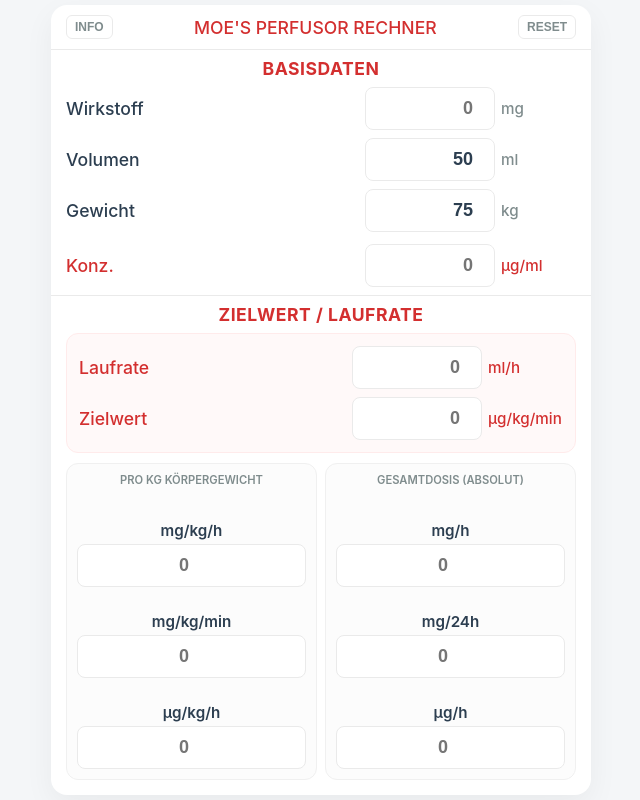
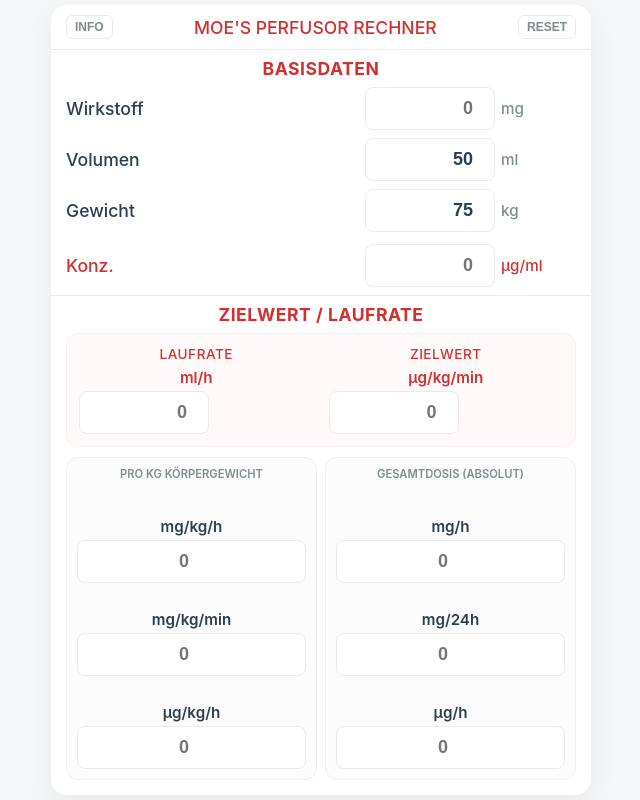
Before and after one commit to Moe1701/perfusor-rechner, a React (Vite) app: page / in a window 1280 px wide. Shown: the whole page, without its empty margins (319-959 px from the left). Built offline with nearby package versions, Linux system fonts and the light colour scheme.

Commit message:
feat(ui): display primary target rates side-by-side in highlight box with clean stacked layout

```diff
--- a/src/components/calculator/RatesSection.jsx
+++ b/src/components/calculator/RatesSection.jsx
@@ -5,8 +5,10 @@ export const RatesSection = ({ rates, onChange }) => (
     <div className="section">
         <div className="section-title">Zielwert / Laufrate</div>
         <Tile highlight>
-            <InputGroup id="rate-mlh" label="Laufrate" value={rates.mlh} unit="ml/h" onChange={(val) => onChange('mlh', val)} highlight />
-            <InputGroup id="rate-mcgkgmin" label="Zielwert" value={rates.mcgKgMin} unit="µg/kg/min" onChange={(val) => onChange('mcgKgMin', val)} highlight />
+            <div className="primary-rates-grid">
+                <InputGroup id="rate-mlh" label="Laufrate" value={rates.mlh} unit="ml/h" onChange={(val) => onChange('mlh', val)} highlight stacked />
+                <InputGroup id="rate-mcgkgmin" label="Zielwert" value={rates.mcgKgMin} unit="µg/kg/min" onChange={(val) => onChange('mcgKgMin', val)} highlight stacked />
+            </div>
         </Tile>
 
         <div className="rates-grid">
--- a/src/styles/globals.css
+++ b/src/styles/globals.css
@@ -78,6 +78,54 @@ body {
 .tile-highlight { background-color: #fff9f9; border: 1px solid #ffebeb; padding: 12px; }
 .tile-title { font-size: 0.7rem; text-transform: uppercase; color: var(--text-muted); font-weight: 600; margin-bottom: 8px; text-align: center; line-height: 1.2; }
 
+/* =========================================
+   Highlight Box (Laufrate & Zielwert)
+   ========================================= */
+.primary-rates-grid {
+    display: grid;
+    grid-template-columns: 1fr 1fr;
+    gap: 15px;
+}
+
+.primary-rates-grid .input-group {
+    flex: 1;
+    display: flex;
+    flex-direction: column; /* Label rückt nach oben */
+    align-items: stretch;
+    margin-bottom: 0;
+}
+
+.primary-rates-grid .input-group label {
+    flex: none;
+    text-align: center;
+    margin-bottom: 6px;
+    font-size: 0.85rem; /* Etwas kompakter als oben */
+    text-transform: uppercase;
+    letter-spacing: 0.5px;
+}
+
+.primary-rates-grid .input-group.stacked .input-wrapper {
+    flex-direction: column; /* Einheit über Input */
+    align-items: stretch;
+}
+
+.primary-rates-grid .unit {
+    font-size: 0.95rem;
+    font-weight: 600;
+    flex: none;
+    margin-left: 0;
+    margin-bottom: 4px;
+    text-align: center;
+}
+
+.primary-rates-grid input {
+    text-align: center;
+    max-width: 100%; /* Erlaubt das Ausfüllen des Grids */
+}
+
+/* =========================================
+   Unteres Raten-Grid
+   ========================================= */
 .rates-grid {
     display: grid;
     grid-template-columns: 1fr 1fr;
```
